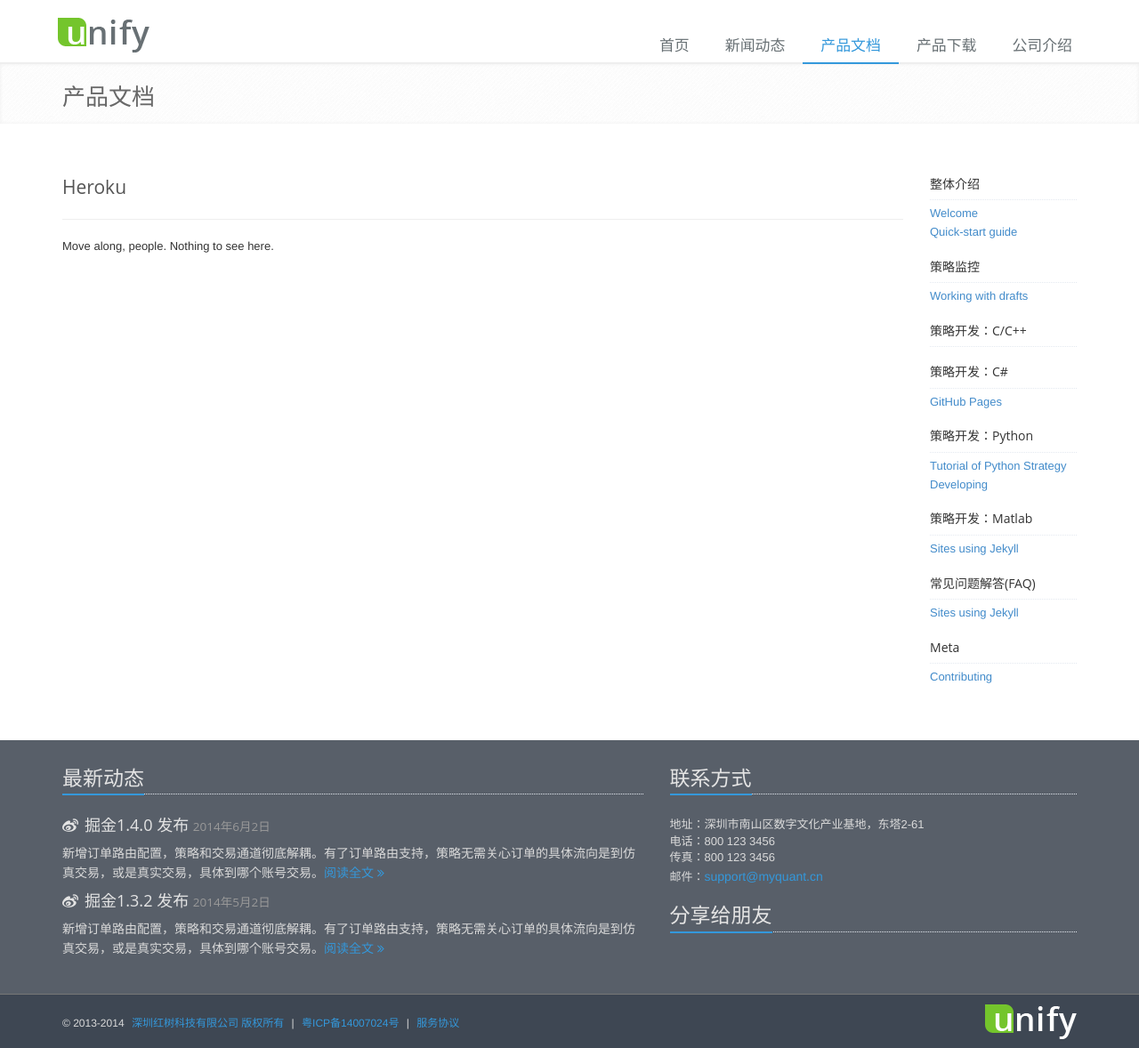
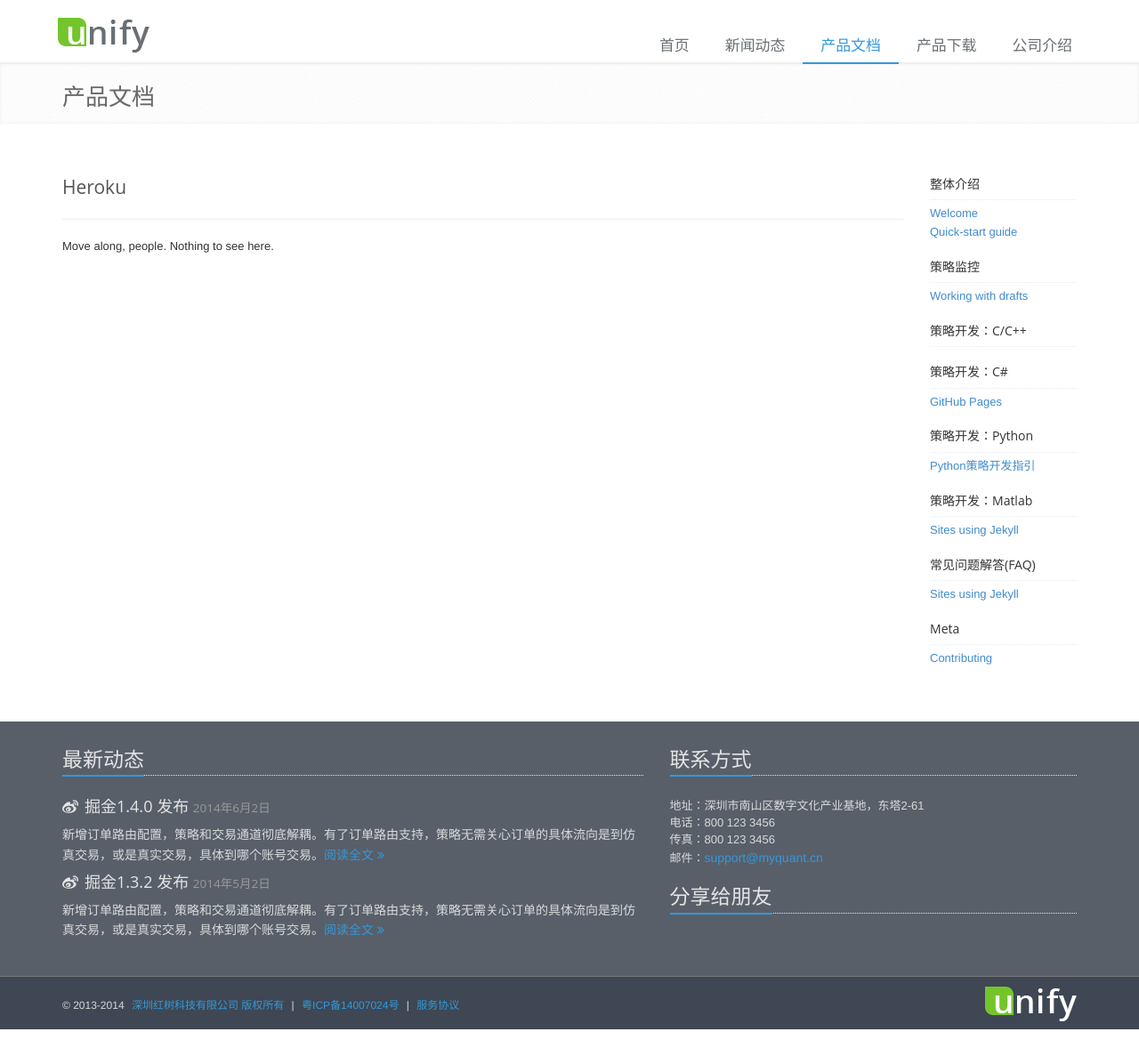
Before and after one commit to ongbe/site, a Jekyll site: the page built from docs/heroku.md, in a window 1280 px wide. Shown: the whole page at 89% size. Built offline with Jekyll 4.4.1, drawn with Linux system fonts in a browser that asks for light colours; Markdown is read by kramdown in place of the engine named in the settings; comment, search, counter and statistics services are not loaded; after the commit the page ends 1157 px from its top, so only the background shows below that.

Commit message:
Update tutorial.md

```diff
--- a/docs/tutorial.md
+++ b/docs/tutorial.md
@@ -1,6 +1,6 @@
 ---
 layout: docs
-title: Tutorial of Python Strategy Developing
+title: Python策略开发指引
 prev_section: github-pages
 next_section: manual-deployment
 permalink: /docs/python_tut/
```
